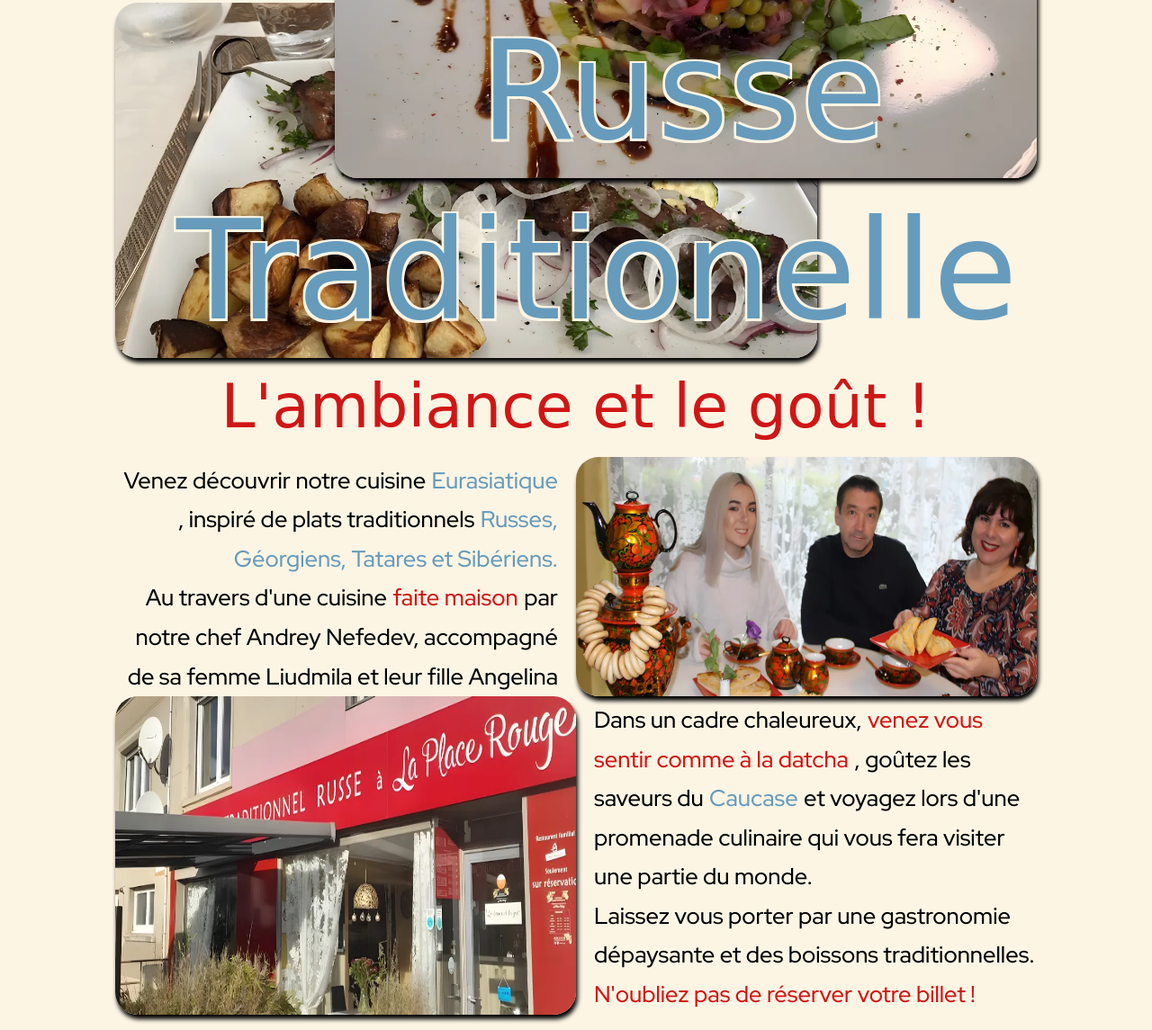
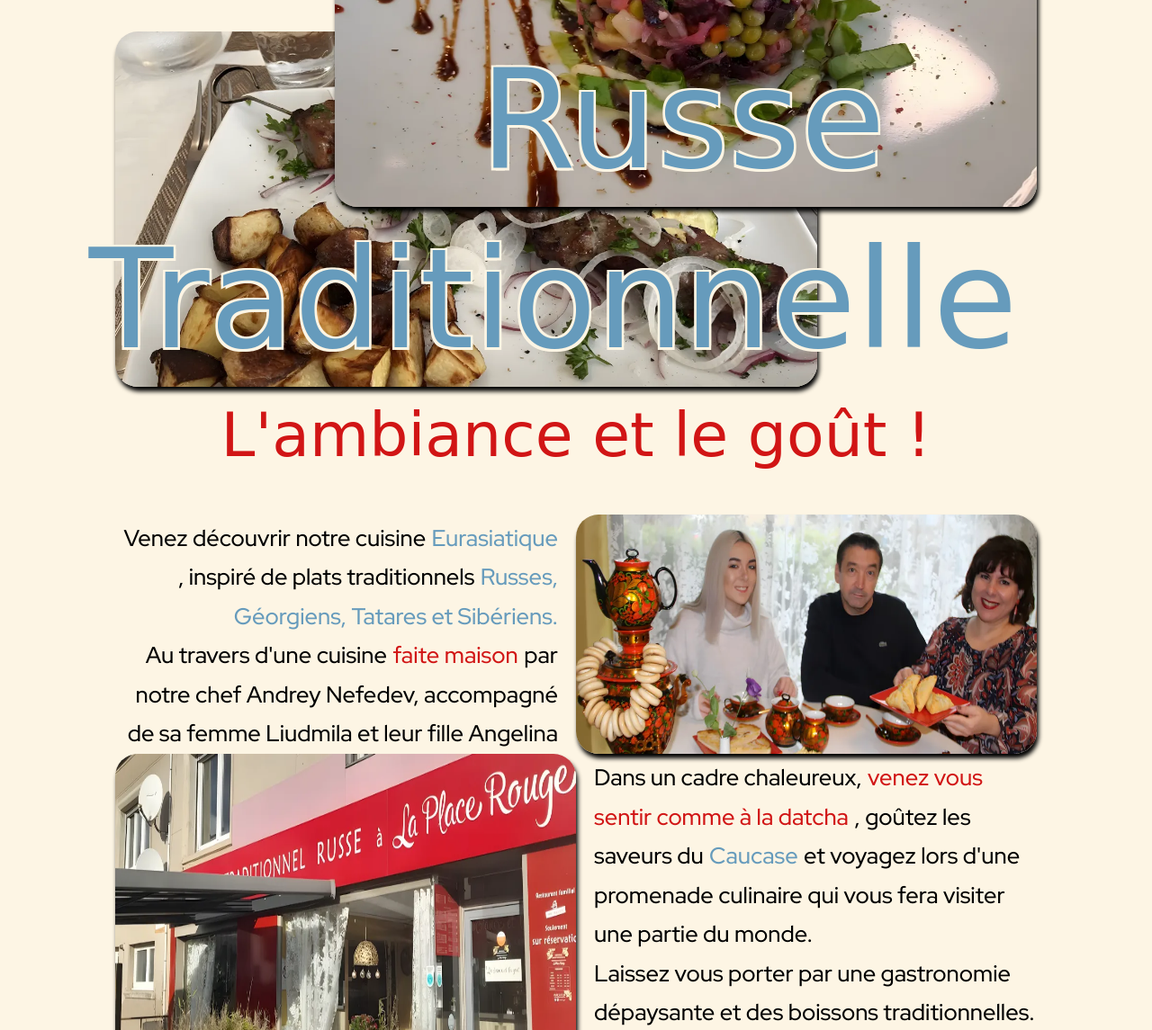
Before and after one commit to EmyKwint/ProjetLPR, a plain HTML site: page index.html in a window 1280 px wide. Shown: the part 326-1471 px from the top of the page at 90% size. Drawn offline with nearby package versions, Linux system fonts and the light colour scheme; a script that the page names is missing; a web font is replaced by a local one.

Commit message:
modifications css/ajour classe menu header carte.html

```diff
--- a/index.html
+++ b/index.html
@@ -75,7 +75,7 @@
                 <h2>
                     <span class="title hero__title hero__1">Restauration</span>
                     <span class="title hero__title hero__2">Russe</span>
-                    <span class="title hero__title hero__3">Traditionelle</span>
+                    <span class="title hero__title hero__3">Traditionnelle</span>
                 </h2>
             </div>
             <div class="hero__title__img">
--- a/src/css/base/_main.scss
+++ b/src/css/base/_main.scss
@@ -12,7 +12,9 @@ h2 {
   text-align: center;
   color: $primary;
   font-size: $font_xxl;
-  margin: 2rem;
+  margin-bottom: 5rem;
+  margin-top: 5rem;
+  padding: auto;
 }
 
 
@@ -37,3 +39,7 @@ ul {
   width: 80vw;
   margin: auto;
 }
+
+.section {
+  margin: auto;
+}
```
Also changed, not shown: carte.html (+1 -1 lines), src/css/style.css, 1 other file.
